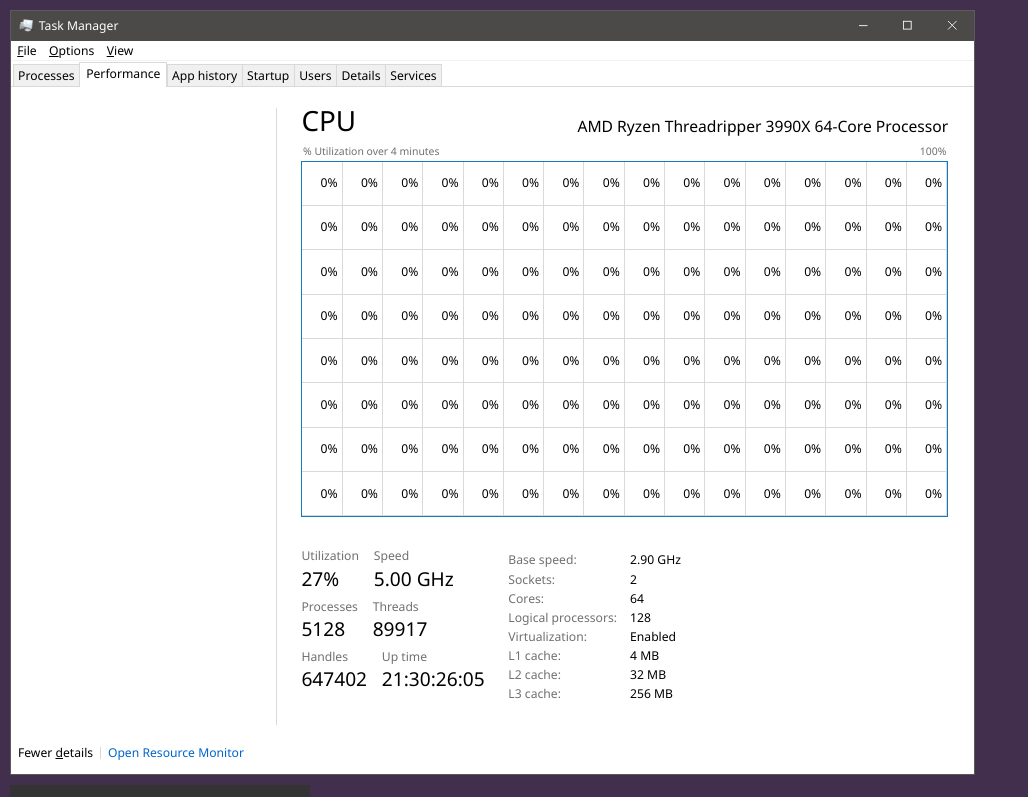
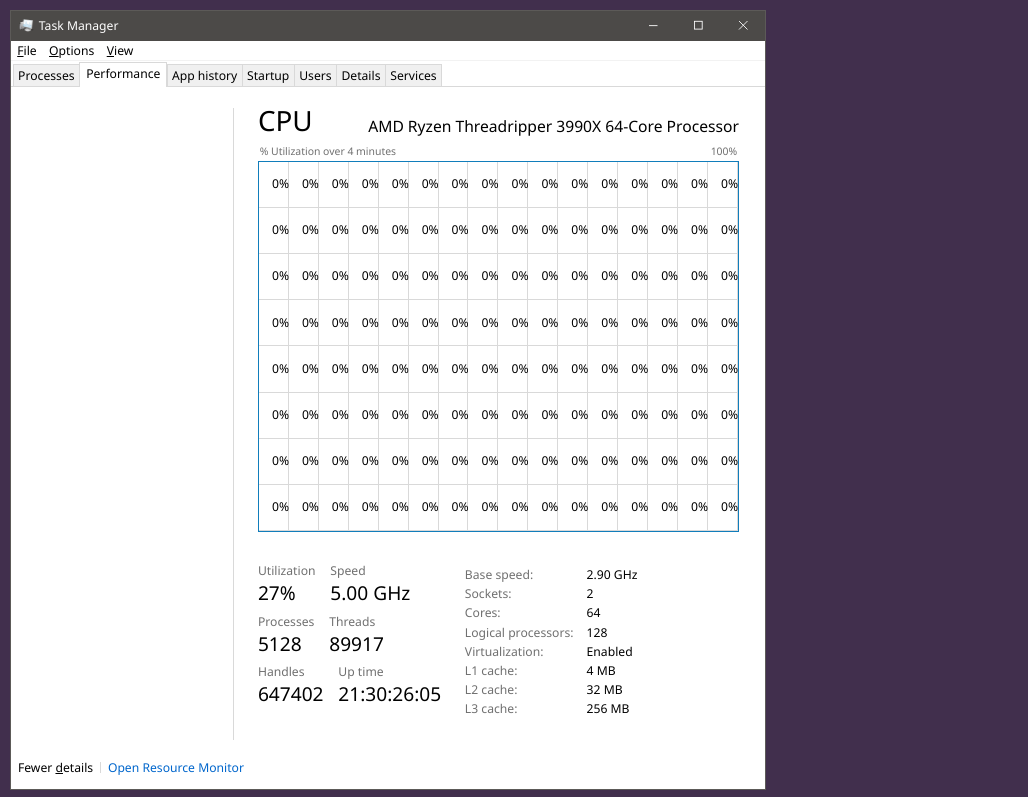
Before and after one commit to drewtato/taskmgrvid, a plain HTML site: page index.html in a window 1280 px wide. Shown: the top 797 px of the page, without its empty margins (0-1028 px from the left). Drawn offline with Linux system fonts and the light colour scheme; grey boxes are pictures that could not be loaded.

Commit message:
Small things cleaned up for publish

```diff
--- a/index.html
+++ b/index.html
@@ -50,7 +50,7 @@
                 <div>Details</div>
                 <div>Services</div>
             </div>
-            <div class="mainContent" style="--side-width: 300px">
+            <div class="mainContent" style="--side-width: 250px">
                 <div class="sideTabContainer">
                     <!-- Todo -->
                 </div>
--- a/msc/waterfall.css
+++ b/msc/waterfall.css
@@ -50,6 +50,7 @@ body {
 	align-content: start;
 	padding: 10px;
 	gap: 10px;
+	min-height: 100%;
 }
 * {
 	box-sizing: border-box;
@@ -97,8 +98,8 @@ a:visited {
 	color: var(--window-text);
 	display: grid;
 	grid-template: "title" "menu" "content" 1fr "footer";
-	height: calc(880px * var(--scale));
-	width: calc(1110px * var(--scale));
+	height: calc(100vh - 20px);
+	width: 60%;
 	border: calc(1px * var(--scale)) solid var(--window-border);
 
 	user-select: none;
```
